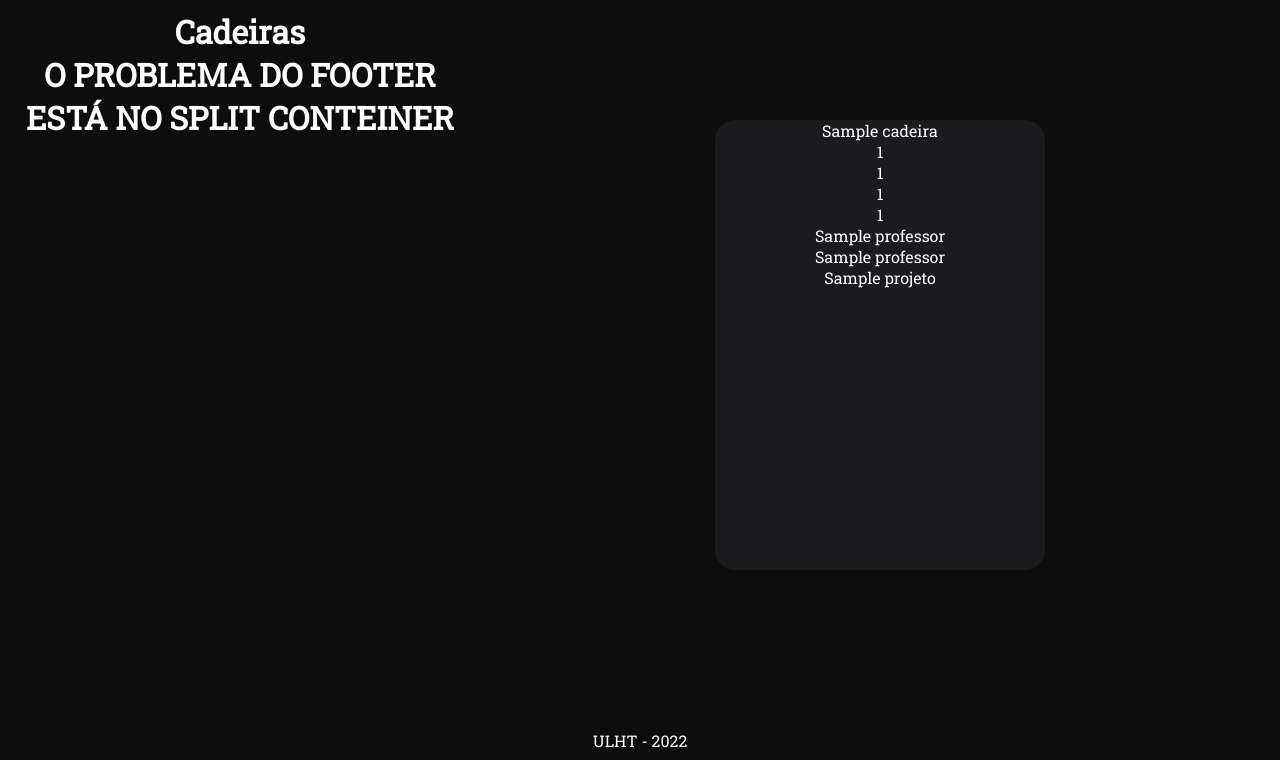
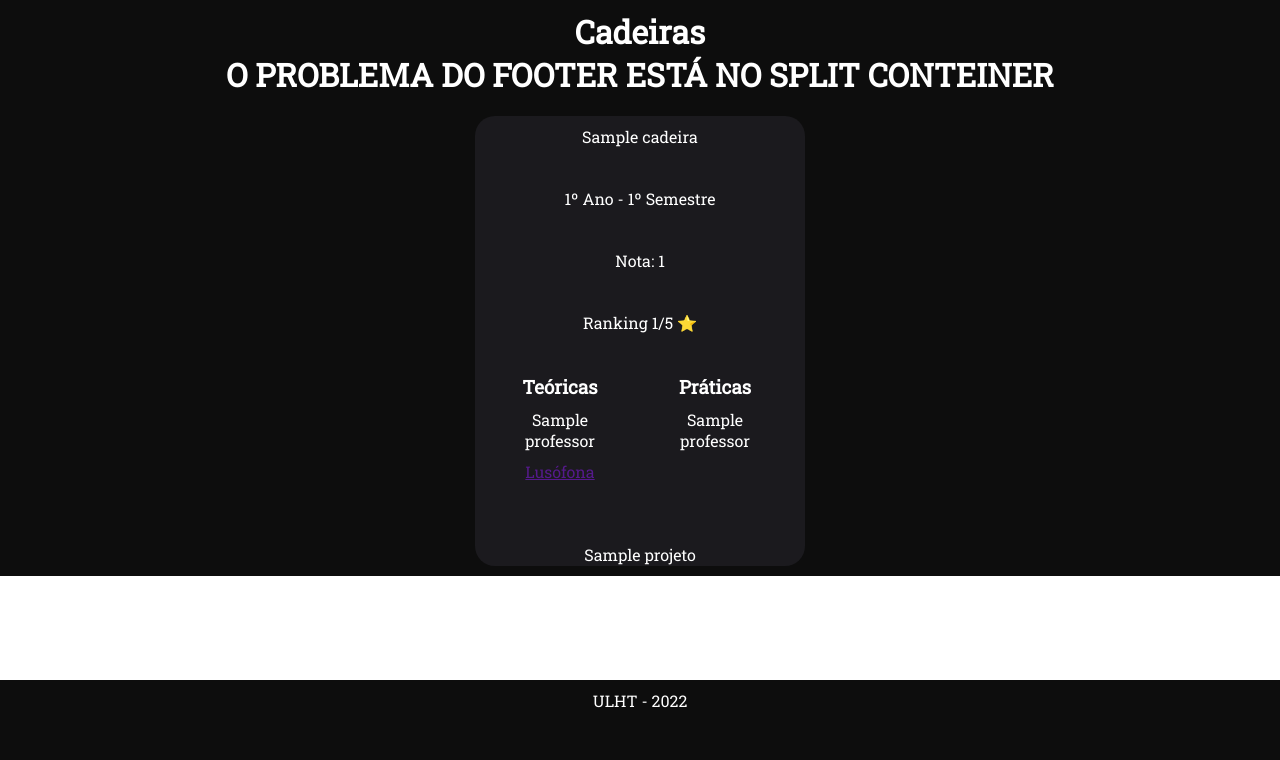
Before and after one commit to telmo-a22001972/portfolio, a Django app: page /cadeiras in a window 1280 px wide. Shown: the part 80-840 px from the top of the page. After the commit the page ends 788 px from the top, so only its background shows below. Run offline with Django 4.2, Linux system fonts and the light colour scheme; tables that the repository leaves empty hold one stand-in row (values such as "Sample post"); parts of the project's set-up code (start-up, migrations or seed data) failed here and were passed over.

Commit message:
Classes da página licenciatura / cadeiras já estão feitas.

```diff
--- a/portfolio/static/portfolio/css/styles_cadeiras.css
+++ b/portfolio/static/portfolio/css/styles_cadeiras.css
@@ -1,7 +1,9 @@
 .split-conteiner{
     display: grid;
-    height: 90vh;
+    min-height: 85vh;
+    height: 85vh;
     grid-template-columns: 60vh auto;
+
 }
 
 .info-side {
@@ -15,7 +17,6 @@
 }
 
 .cards-conteiner {
-    margin-top: 110px;
     display: flex;
     justify-content: center;
     flex-wrap: wrap;
@@ -30,3 +31,15 @@
     border-radius: 20px;
     text-align: center;
 }
+
+.card p {
+    padding: 10px;
+}
+
+.professors_grid {
+    margin: 10px;
+    display: grid;
+    height: 160px;
+    grid-template-columns: 150px 150px;
+    grid-column-gap: 5px;
+}
--- a/portfolio/templates/portfolio/cadeiras_temp.html
+++ b/portfolio/templates/portfolio/cadeiras_temp.html
@@ -6,7 +6,7 @@
 {% endblock %}
 
 {% block main %}
-    <div class="split-conteiner">
+    <div>
         <div class="info-side">
             <h1>Cadeiras</h1>
             <h1>O PROBLEMA DO FOOTER ESTÁ NO SPLIT CONTEINER</h1>
@@ -15,30 +15,45 @@
             <div class="cards-conteiner">
         {% for cadeira in cadeiras %}
             <div class="card">
-                {{ cadeira.nome}}
+                <p>{{ cadeira.nome}}</p>
                 <br>
-                {{ cadeira.ano}}
+                <p>{{ cadeira.ano}}º Ano - {{ cadeira.semestre }}º Semestre</p>
                 <br>
-                {{ cadeira.semestre}}
+                <p>Nota: {{ cadeira.nota}}</p>
                 <br>
-                {{ cadeira.nota}}
+                {% if cadeira.ranking == 1 %}
+                    <p>Ranking {{ cadeira.ranking }}/5 ⭐</p>
+                {% endif %}
+                {% if cadeira.ranking == 2 %}
+                    <p>Ranking {{ cadeira.ranking }}/5 ⭐⭐</p>
+                {% endif %}
+                {% if cadeira.ranking == 3 %}
+                    <p>Ranking {{ cadeira.ranking }}/5 ⭐⭐⭐</p>
+                {% endif %}
+                {% if cadeira.ranking == 4 %}
+                    <p>Ranking {{ cadeira.ranking }}/5 ⭐⭐⭐⭐</p>
+                {% endif %}
+                {% if cadeira.ranking == 5 %}
+                    <p>Ranking {{ cadeira.ranking }}/5 ⭐⭐⭐⭐⭐</p>
+                {% endif %}
                 <br>
-                {{ cadeira.ranking}}
-                <br>
-                {% if cadeira.liguagens is not Blank %}
-                    {{ cadeira.linguagens}}
-                    <br>
-                {% endif %}
-
-                {{ cadeira.professor_teorica}}
+                <div class="professors_grid">
+                    <div>
+                        <h3>Teóricas</h3>
+                        <p>{{ cadeira.professor_teorica}}</p>
+                        <a href="" target="_blank" >Lusófona</a>
+                    </div>
+                    <div>
+                        <h3>Práticas</h3>
+                        <p>
+                            {% for professor in cadeira.professor_pratica.all%}
+                                {{ professor }}
+                            {% endfor %}
+                        </p>
+                    </div>
                 <br>
 
-                {% for professor in cadeira.professor_pratica.all%}
-                    {{ professor }}
-                {% endfor %}
-
-                <br>
-
+                </div>
                 {% if cadeira.projetos is not Blank %}
                     {% for projeto in cadeira.projetos.all %}
                         {{projeto}}
```
